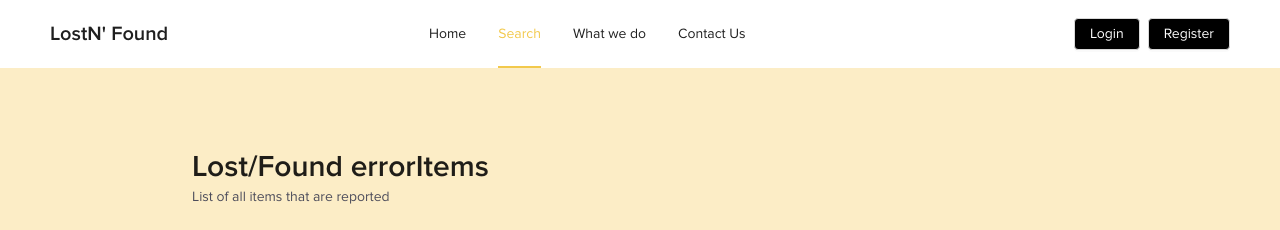
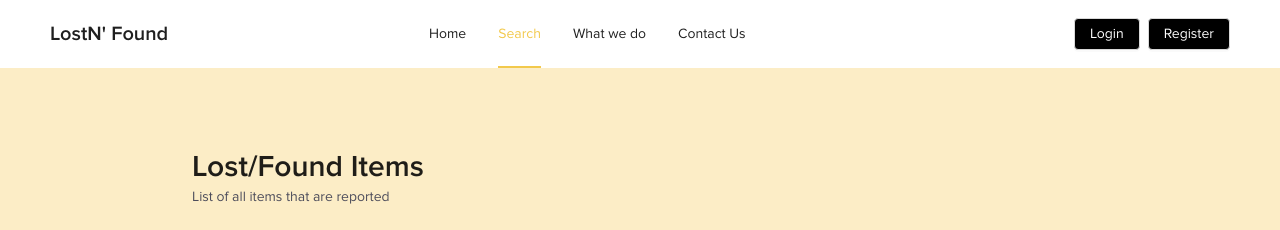
Before and after one commit to cianodev/lnf, a React (Vite) app in the folder client/: page /search in a window 1280 px wide. Shown: the top 230 px of the page. Built offline with nearby package versions, Linux system fonts and the light colour scheme; no server answers.

Commit message:
fix wording

```diff
--- a/client/src/pages/search/Search.jsx
+++ b/client/src/pages/search/Search.jsx
@@ -106,7 +106,7 @@ function Search() {
       <div className="lnf-search-header">
         <div>
           <div className="lnf-search-title">
-            <Title level={2}>Lost/Found errorItems</Title>
+            <Title level={2}>Lost/Found Items</Title>
             <Text>List of all items that are reported</Text>
           </div>
 
```
